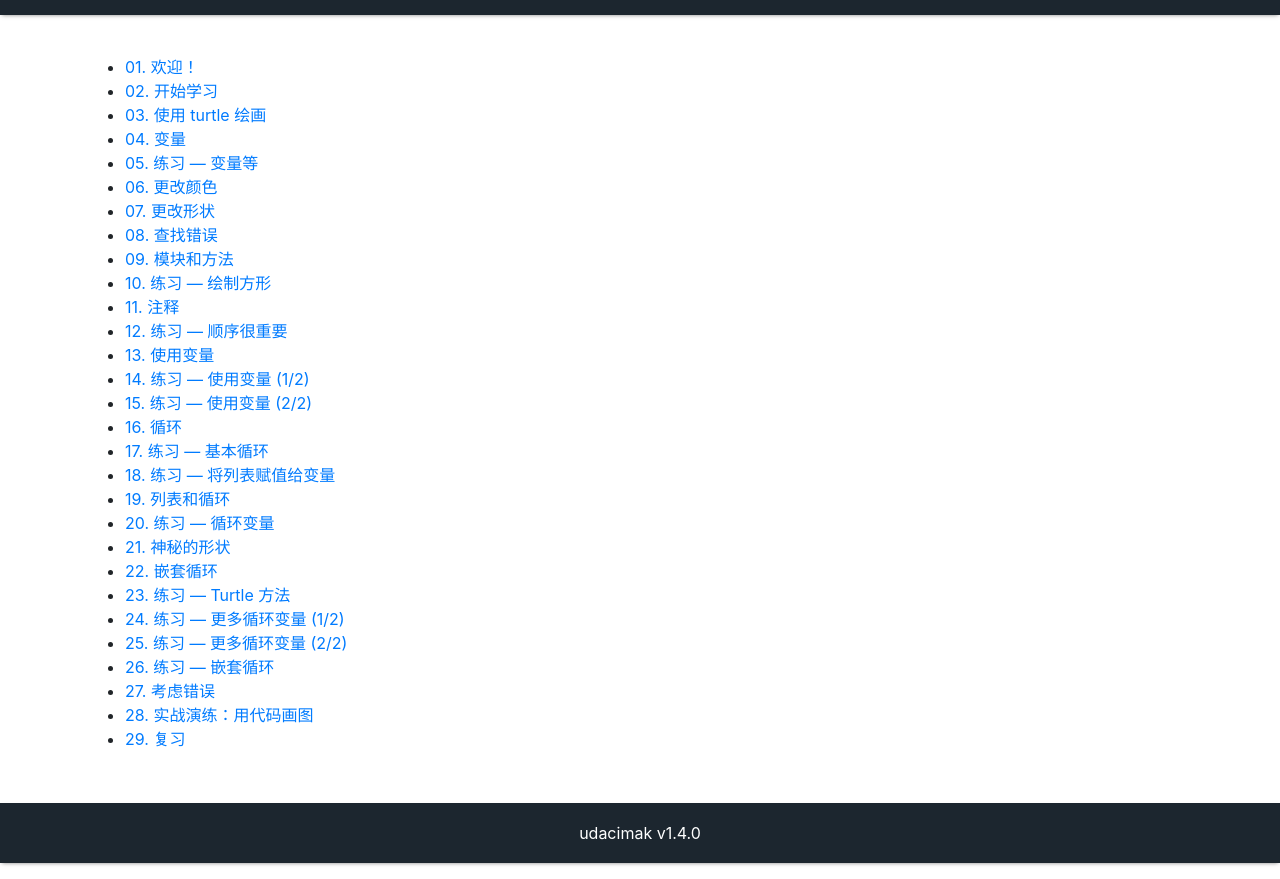
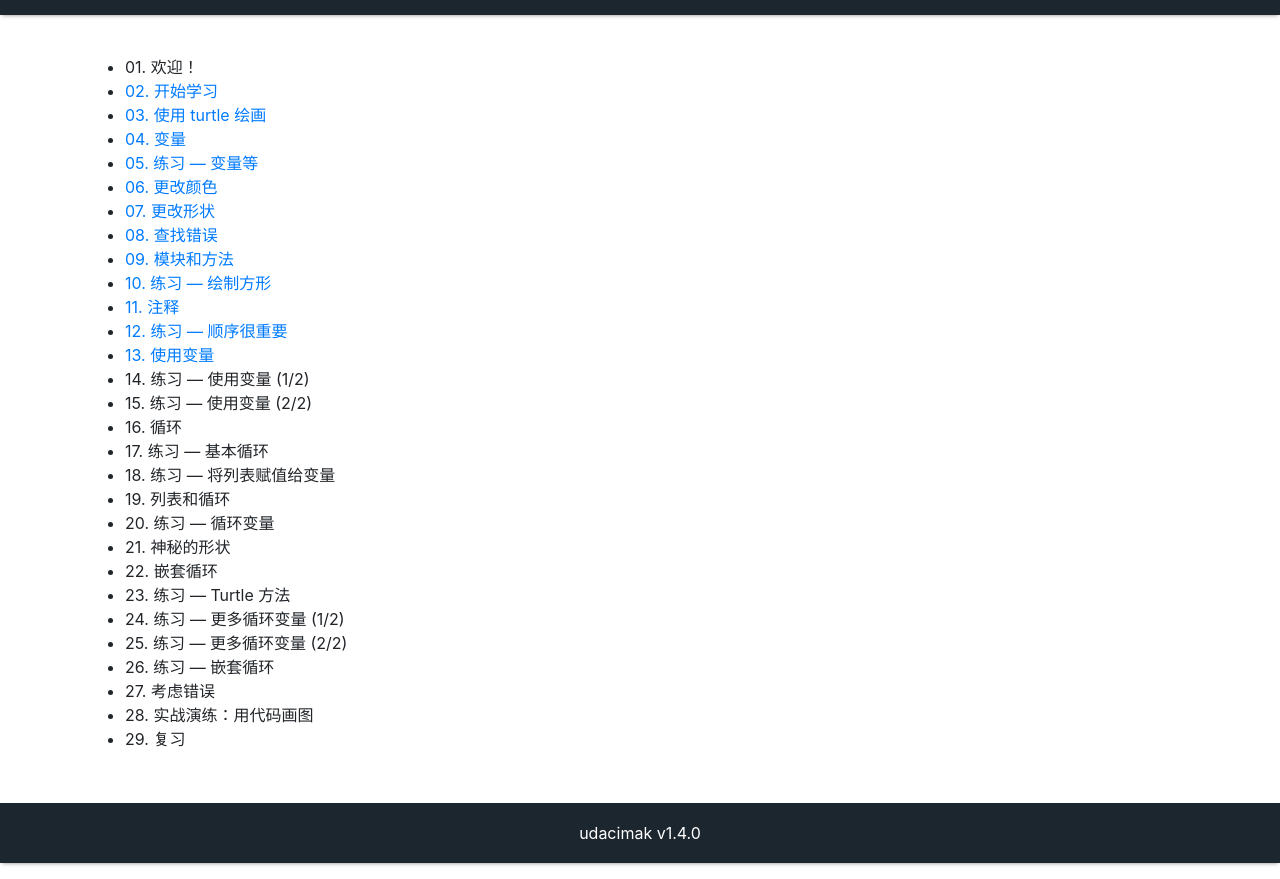
Before and after one commit to learn-udacity/Course-Trial, a plain HTML site: page Part 03-Module 01-Lesson 01_小乌龟（turtle）和你的第一行代码/index.html in a window 1280 px wide. Shown: the part 109-988 px from the top of the page. Drawn offline with Linux system fonts and the light colour scheme.

Commit message:
Update index.html

```diff
--- a/Part 03-Module 01-Lesson 01_小乌龟（turtle）和你的第一行代码/index.html
+++ b/Part 03-Module 01-Lesson 01_小乌龟（turtle）和你的第一行代码/index.html
@@ -36,7 +36,8 @@
         <div class="row">
           <div class="col-12">
             <ul>
-  <li><a href="01. 欢迎！.html">01. 欢迎！</a></li>
+  <li><a
+         ="01. 欢迎！.html">01. 欢迎！</a></li>
   <li><a href="02. 开始学习.html">02. 开始学习</a></li>
   <li><a href="03. 使用 turtle 绘画.html">03. 使用 turtle 绘画</a></li>
   <li><a href="04. 变量.html">04. 变量</a></li>
@@ -49,22 +50,22 @@
   <li><a href="11. 注释.html">11. 注释</a></li>
   <li><a href="12. 练习 — 顺序很重要.html">12. 练习 — 顺序很重要</a></li>
   <li><a href="13. 使用变量.html">13. 使用变量</a></li>
-  <li><a href="14. 练习 — 使用变量 (12).html">14. 练习 — 使用变量 (1/2)</a></li>
-  <li><a href="15. 练习 — 使用变量 (22).html">15. 练习 — 使用变量 (2/2)</a></li>
-  <li><a href="16. 循环.html">16. 循环</a></li>
-  <li><a href="17. 练习 — 基本循环.html">17. 练习 — 基本循环</a></li>
-  <li><a href="18. 练习 — 将列表赋值给变量.html">18. 练习 — 将列表赋值给变量</a></li>
-  <li><a href="19. 列表和循环.html">19. 列表和循环</a></li>
-  <li><a href="20. 练习 — 循环变量.html">20. 练习 — 循环变量</a></li>
-  <li><a href="21. 神秘的形状.html">21. 神秘的形状</a></li>
-  <li><a href="22. 嵌套循环.html">22. 嵌套循环</a></li>
-  <li><a href="23. 练习 — Turtle 方法.html">23. 练习 — Turtle 方法</a></li>
-  <li><a href="24. 练习 — 更多循环变量 (12).html">24. 练习 — 更多循环变量 (1/2)</a></li>
-  <li><a href="25. 练习 — 更多循环变量 (22).html">25. 练习 — 更多循环变量 (2/2)</a></li>
-  <li><a href="26. 练习 — 嵌套循环.html">26. 练习 — 嵌套循环</a></li>
-  <li><a href="27. 考虑错误.html">27. 考虑错误</a></li>
-  <li><a href="28. 实战演练：用代码画图.html">28. 实战演练：用代码画图</a></li>
-  <li><a href="29. 复习.html">29. 复习</a></li>
+  <li><a "14. 练习 — 使用变量 (12).html">14. 练习 — 使用变量 (1/2)</a></li>
+  <li><a "15. 练习 — 使用变量 (22).html">15. 练习 — 使用变量 (2/2)</a></li>
+  <li><a "16. 循环.html">16. 循环</a></li>
+  <li><a "17. 练习 — 基本循环.html">17. 练习 — 基本循环</a></li>
+  <li><a "18. 练习 — 将列表赋值给变量.html">18. 练习 — 将列表赋值给变量</a></li>
+  <li><a "19. 列表和循环.html">19. 列表和循环</a></li>
+  <li><a "20. 练习 — 循环变量.html">20. 练习 — 循环变量</a></li>
+  <li><a "21. 神秘的形状.html">21. 神秘的形状</a></li>
+  <li><a "22. 嵌套循环.html">22. 嵌套循环</a></li>
+  <li><a "23. 练习 — Turtle 方法.html">23. 练习 — Turtle 方法</a></li>
+  <li><a "24. 练习 — 更多循环变量 (12).html">24. 练习 — 更多循环变量 (1/2)</a></li>
+  <li><a "25. 练习 — 更多循环变量 (22).html">25. 练习 — 更多循环变量 (2/2)</a></li>
+  <li><a "26. 练习 — 嵌套循环.html">26. 练习 — 嵌套循环</a></li>
+  <li><a "27. 考虑错误.html">27. 考虑错误</a></li>
+  <li><a "28. 实战演练：用代码画图.html">28. 实战演练：用代码画图</a></li>
+  <li><a "29. 复习.html">29. 复习</a></li>
 
 
 </ul>
```
